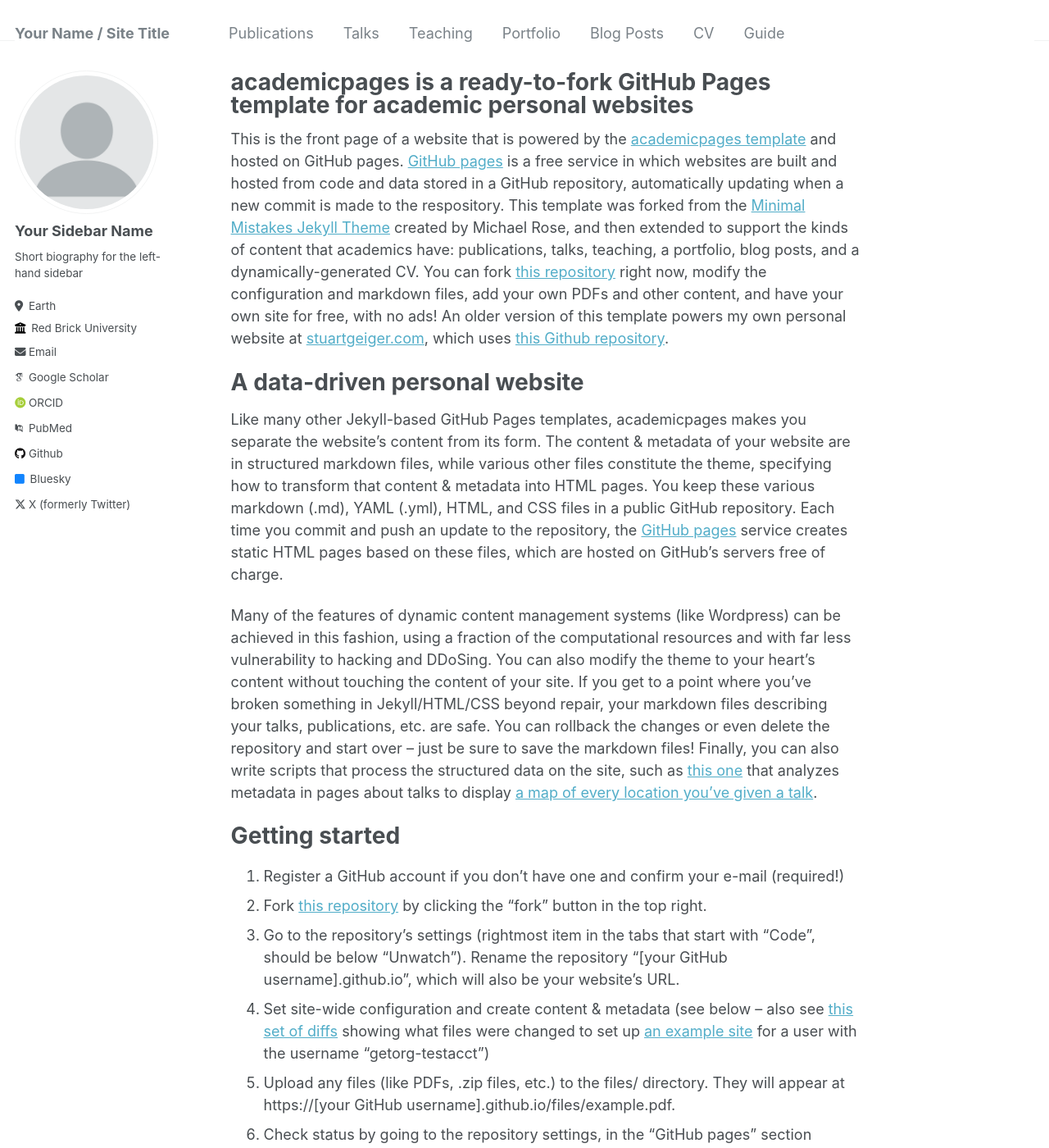
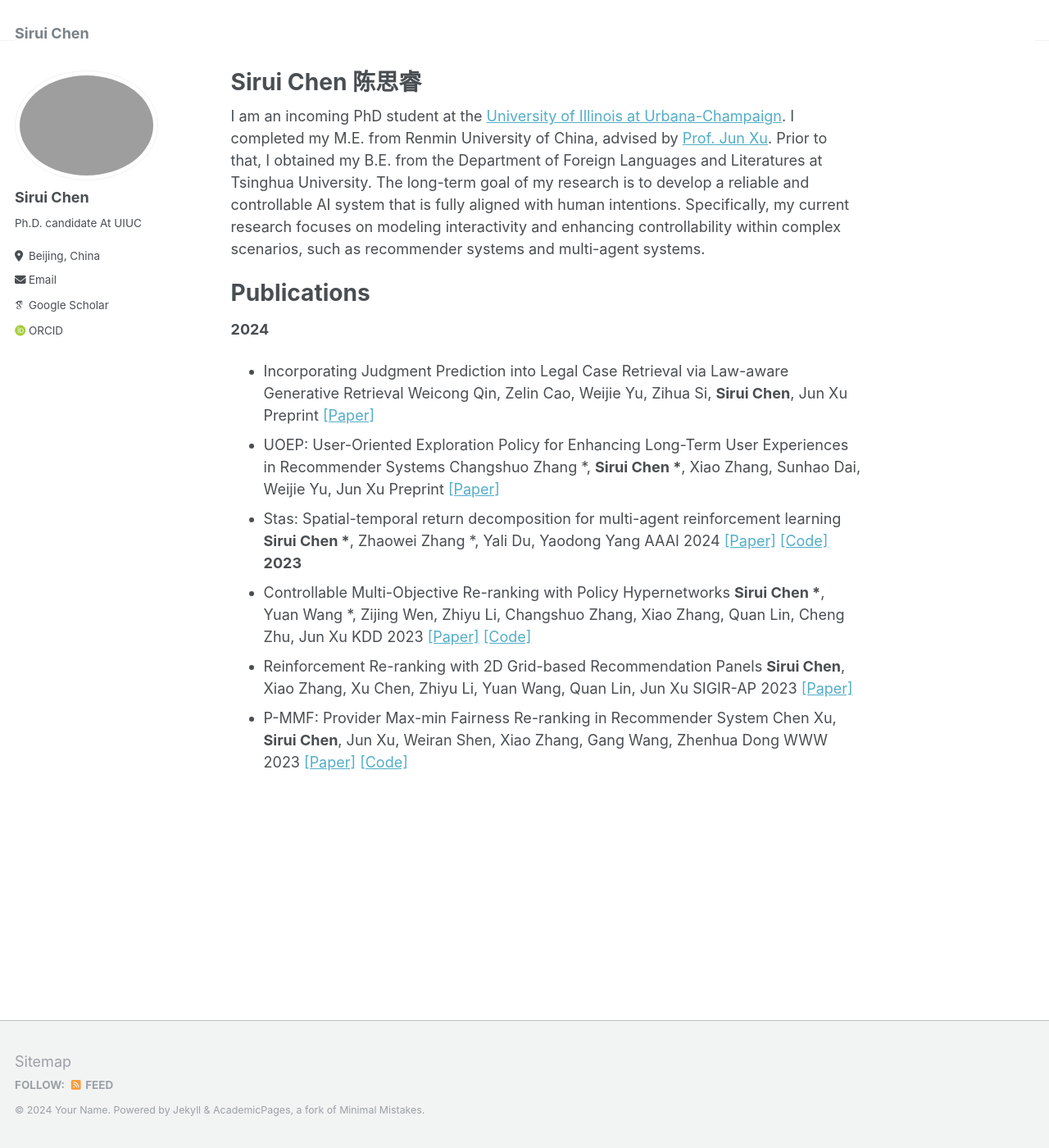
Before and after one commit to csr16/csr16.github.io, a Jekyll site: the page built from _pages/about.md, in a window 1280 px wide and 1400 px high. Shown: the whole window at 82% size. Built offline with Jekyll 4.4.1, drawn with Linux system fonts in a browser that asks for light colours; some web fonts are replaced; some of the changed text lies outside the part shown.

Commit message:
udpate 0312

```diff
--- a/_config.yml
+++ b/_config.yml
@@ -8,7 +8,7 @@
 
 # Basic Site Settings
 locale                   : "en-US"
-title                    : "Your Name / Site Title"
+title                    : "Sirui Chen"
 title_separator          : "-"
 name                     : &name "Your Name"
 description              : &description "personal description"
@@ -21,33 +21,33 @@
 #               Additional customization can be done by editing /_includes/author-profile.html
 author:
   # Biographic information
-  avatar           : "profile.png"
-  name             : "Your Sidebar Name"
+  avatar           : "profile.jpg"
+  name             : "Sirui Chen"
   pronouns         : # example: "she/her"
-  bio              : "Short biography for the left-hand sidebar"
-  location         : "Earth"
-  employer         : "Red Brick University"
+  bio              : "Ph.D. candidate At UIUC"
+  location         : "Beijing, China"
+  employer         : # Username
   uri              : # URL
-  email            : "none@example.org"
+  email            : "chensr16@gmail.com"
 
   # Academic websites
   arxiv            : # URL - Update with the correct link to your profile
-  googlescholar    : "https://scholar.google.com/citations?user=PS_CX0AAAAAJ"
+  googlescholar    : "https://scholar.google.com/citations?user=PoV08-oAAAAJ&hl=zh-CN"
   impactstory      : # URL
-  orcid            : "http://orcid.org/yourorcidurl"
-  pubmed           : "https://www.ncbi.nlm.nih.gov/pubmed/?term=john+snow"
+  orcid            : "https://orcid.org/0000-0001-7740-508X"
+  pubmed           : # Username
   researchgate     : # URL
 
   # Repositories and software development
   bitbucket        : # Username - Update with your username on the site
   codepen          : # Username
   dribbble         : # Username
-  github           : "academicpages"
+  github           : # Username
   kaggle           : # Username
   stackoverflow    : # User number or user number and name (i.e., use "1" or "1/jeff-atwood")
 
   # Social media
-  bluesky          : "bsky.app" # Replace this with you Bluesky username
+  bluesky          : # Username # Replace this with you Bluesky username
   facebook         : # Username
   flickr           : # Username
   foursquare       : # Username
@@ -64,7 +64,7 @@
   steam            : # Username
   telegram         : # URL
   tumblr           : # Username
-  twitter          : "UniofOxford"  # Replace this with your X / Twitter handle
+  twitter          : # Username  # Replace this with your X / Twitter handle
   vine             : # Username
   weibo            : # Username
   wikipedia        : # Username
--- a/_pages/about.md
+++ b/_pages/about.md
@@ -1,49 +1,40 @@
 ---
 permalink: /
-title: "academicpages is a ready-to-fork GitHub Pages template for academic personal websites"
+title: "Sirui Chen 陈思睿"
 author_profile: true
 redirect_from:
   - /about/
   - /about.html
 ---
 
-This is the front page of a website that is powered by the [academicpages template](https://github.com/academicpages/academicpages.github.io) and hosted on GitHub pages. [GitHub pages](https://pages.github.com) is a free service in which websites are built and hosted from code and data stored in a GitHub repository, automatically updating when a new commit is made to the respository. This template was forked from the [Minimal Mistakes Jekyll Theme](https://mmistakes.github.io/minimal-mistakes/) created by Michael Rose, and then extended to support the kinds of content that academics have: publications, talks, teaching, a portfolio, blog posts, and a dynamically-generated CV. You can fork [this repository](https://github.com/academicpages/academicpages.github.io) right now, modify the configuration and markdown files, add your own PDFs and other content, and have your own site for free, with no ads! An older version of this template powers my own personal website at [stuartgeiger.com](http://stuartgeiger.com), which uses [this Github repository](https://github.com/staeiou/staeiou.github.io).
+I am an incoming PhD student at the [University of Illinois at Urbana-Champaign](https://illinois.edu/). I completed my M.E. from Renmin University of China, advised by [Prof. Jun Xu](https://gsai.ruc.edu.cn/english/~junxu). Prior to that, I obtained my B.E. from the Department of Foreign Languages and Literatures at Tsinghua University. The long-term goal of my research is to develop a reliable and controllable AI system that is fully aligned with human intentions. Specifically, my current research focuses on modeling interactivity and enhancing controllability within complex scenarios, such as recommender systems and multi-agent systems.
 
-A data-driven personal website
+
+Publications
 ======
-Like many other Jekyll-based GitHub Pages templates, academicpages makes you separate the website's content from its form. The content & metadata of your website are in structured markdown files, while various other files constitute the theme, specifying how to transform that content & metadata into HTML pages. You keep these various markdown (.md), YAML (.yml), HTML, and CSS files in a public GitHub repository. Each time you commit and push an update to the repository, the [GitHub pages](https://pages.github.com/) service creates static HTML pages based on these files, which are hosted on GitHub's servers free of charge.
-
-Many of the features of dynamic content management systems (like Wordpress) can be achieved in this fashion, using a fraction of the computational resources and with far less vulnerability to hacking and DDoSing. You can also modify the theme to your heart's content without touching the content of your site. If you get to a point where you've broken something in Jekyll/HTML/CSS beyond repair, your markdown files describing your talks, publications, etc. are safe. You can rollback the changes or even delete the repository and start over -- just be sure to save the markdown files! Finally, you can also write scripts that process the structured data on the site, such as [this one](https://github.com/academicpages/academicpages.github.io/blob/master/talkmap.ipynb) that analyzes metadata in pages about talks to display [a map of every location you've given a talk](https://academicpages.github.io/talkmap.html).
-
-Getting started
-======
-1. Register a GitHub account if you don't have one and confirm your e-mail (required!)
-1. Fork [this repository](https://github.com/academicpages/academicpages.github.io) by clicking the "fork" button in the top right.
-1. Go to the repository's settings (rightmost item in the tabs that start with "Code", should be below "Unwatch"). Rename the repository "[your GitHub username].github.io", which will also be your website's URL.
-1. Set site-wide configuration and create content & metadata (see below -- also see [this set of diffs](http://archive.is/3TPas) showing what files were changed to set up [an example site](https://getorg-testacct.github.io) for a user with the username "getorg-testacct")
-1. Upload any files (like PDFs, .zip files, etc.) to the files/ directory. They will appear at https://[your GitHub username].github.io/files/example.pdf.
-1. Check status by going to the repository settings, in the "GitHub pages" section
-
-Site-wide configuration
-------
-The main configuration file for the site is in the base directory in [_config.yml](https://github.com/academicpages/academicpages.github.io/blob/master/_config.yml), which defines the content in the sidebars and other site-wide features. You will need to replace the default variables with ones about yourself and your site's github repository. The configuration file for the top menu is in [_data/navigation.yml](https://github.com/academicpages/academicpages.github.io/blob/master/_data/navigation.yml). For example, if you don't have a portfolio or blog posts, you can remove those items from that navigation.yml file to remove them from the header.
-
-Create content & metadata
-------
-For site content, there is one markdown file for each type of content, which are stored in directories like _publications, _talks, _posts, _teaching, or _pages. For example, each talk is a markdown file in the [_talks directory](https://github.com/academicpages/academicpages.github.io/tree/master/_talks). At the top of each markdown file is structured data in YAML about the talk, which the theme will parse to do lots of cool stuff. The same structured data about a talk is used to generate the list of talks on the [Talks page](https://academicpages.github.io/talks), each [individual page](https://academicpages.github.io/talks/2012-03-01-talk-1) for specific talks, the talks section for the [CV page](https://academicpages.github.io/cv), and the [map of places you've given a talk](https://academicpages.github.io/talkmap.html) (if you run this [python file](https://github.com/academicpages/academicpages.github.io/blob/master/talkmap.py) or [Jupyter notebook](https://github.com/academicpages/academicpages.github.io/blob/master/talkmap.ipynb), which creates the HTML for the map based on the contents of the _talks directory).
-
-**Markdown generator**
-
-I have also created [a set of Jupyter notebooks](https://github.com/academicpages/academicpages.github.io/tree/master/markdown_generator
-) that converts a CSV containing structured data about talks or presentations into individual markdown files that will be properly formatted for the academicpages template. The sample CSVs in that directory are the ones I used to create my own personal website at stuartgeiger.com. My usual workflow is that I keep a spreadsheet of my publications and talks, then run the code in these notebooks to generate the markdown files, then commit and push them to the GitHub repository.
-
-How to edit your site's GitHub repository
-------
-Many people use a git client to create files on their local computer and then push them to GitHub's servers. If you are not familiar with git, you can directly edit these configuration and markdown files directly in the github.com interface. Navigate to a file (like [this one](https://github.com/academicpages/academicpages.github.io/blob/master/_talks/2012-03-01-talk-1.md) and click the pencil icon in the top right of the content preview (to the right of the "Raw | Blame | History" buttons). You can delete a file by clicking the trashcan icon to the right of the pencil icon. You can also create new files or upload files by navigating to a directory and clicking the "Create new file" or "Upload files" buttons.
-
-Example: editing a markdown file for a talk
-![Editing a markdown file for a talk](/images/editing-talk.png)
-
-For more info
-------
-More info about configuring academicpages can be found in [the guide](https://academicpages.github.io/markdown/). The [guides for the Minimal Mistakes theme](https://mmistakes.github.io/minimal-mistakes/docs/configuration/) (which this theme was forked from) might also be helpful.
+**2024**
+- Incorporating Judgment Prediction into Legal Case Retrieval via Law-aware Generative Retrieval
+Weicong Qin, Zelin Cao, Weijie Yu, Zihua Si, __Sirui Chen__, Jun Xu
+Preprint
+[[Paper]](https://arxiv.org/abs/2312.09591)
+- UOEP: User-Oriented Exploration Policy for Enhancing Long-Term User Experiences in Recommender Systems
+Changshuo Zhang *, __Sirui Chen *__, Xiao Zhang, Sunhao Dai, Weijie Yu, Jun Xu
+Preprint
+[[Paper]](https://arxiv.org/abs/2401.09034)
+- Stas: Spatial-temporal return decomposition for multi-agent reinforcement learning
+__Sirui Chen *__, Zhaowei Zhang *, Yali Du, Yaodong Yang
+AAAI 2024
+[[Paper]](https://arxiv.org/abs/2304.07520) [[Code]](https://github.com/zowiezhang/STAS)
+**2023**
+- Controllable Multi-Objective Re-ranking with Policy Hypernetworks
+__Sirui Chen *__, Yuan Wang *, Zijing Wen, Zhiyu Li, Changshuo Zhang, Xiao Zhang, Quan Lin, Cheng Zhu, Jun Xu
+KDD 2023
+[[Paper]](https://dl.acm.org/doi/abs/10.1145/3580305.3599796?casa_token=0LtqSmC5JUQAAAAA:WMiWAkudR7D3HnJI83S5Hfmr9AM31TjIgnW4uf47pBJRlcx-UyQ0yf4bBD8IY5UcQ9akj1yfULHa) [[Code]](https://github.com/lyingCS/Controllable-Multi-Objective-Reranking)
+- Reinforcement Re-ranking with 2D Grid-based Recommendation Panels
+__Sirui Chen__, Xiao Zhang, Xu Chen, Zhiyu Li, Yuan Wang, Quan Lin, Jun Xu
+SIGIR-AP 2023
+[[Paper]](https://dl.acm.org/doi/abs/10.1145/3624918.3625311?casa_token=FTOMSZ8OASAAAAAA:MRqqcE__k0emy7Z7WlsQy0XxENCYDn-AfVQwEaLwiMw1Gs50lGT2ScV308yiqX4htUyceVaCbVV9)
+- P-MMF: Provider Max-min Fairness Re-ranking in Recommender System
+Chen Xu, __Sirui Chen__, Jun Xu, Weiran Shen, Xiao Zhang, Gang Wang, Zhenhua Dong
+WWW 2023
+[[Paper]](https://dl.acm.org/doi/abs/10.1145/3543507.3583296?casa_token=F51acjY5vuMAAAAA:zaoH21lA2vAK6kj0CShFe5XJI8AwaK6NhXj0qS4HND0XtSqsN-TCeZpwUcBsiBv7rK1NxxPBy5Ij) [[Code]](https://github.com/XuChen0427/P-MMF)
```
Also changed, not shown: _data/navigation.yml (+14 -14 lines), 2 other files.
